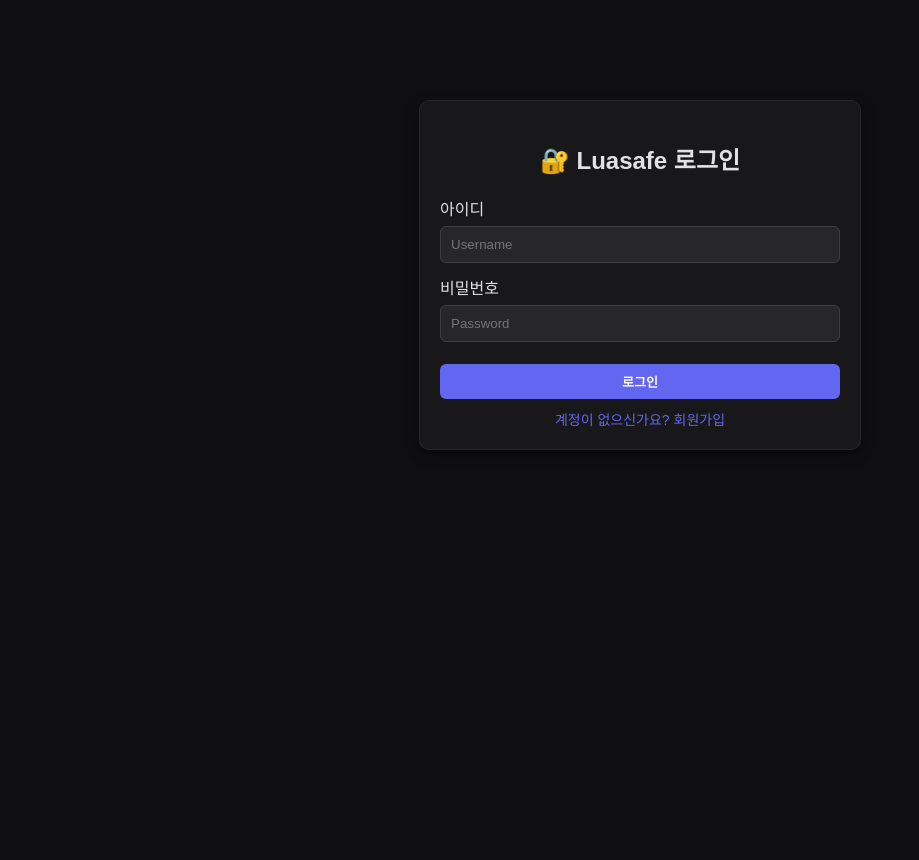
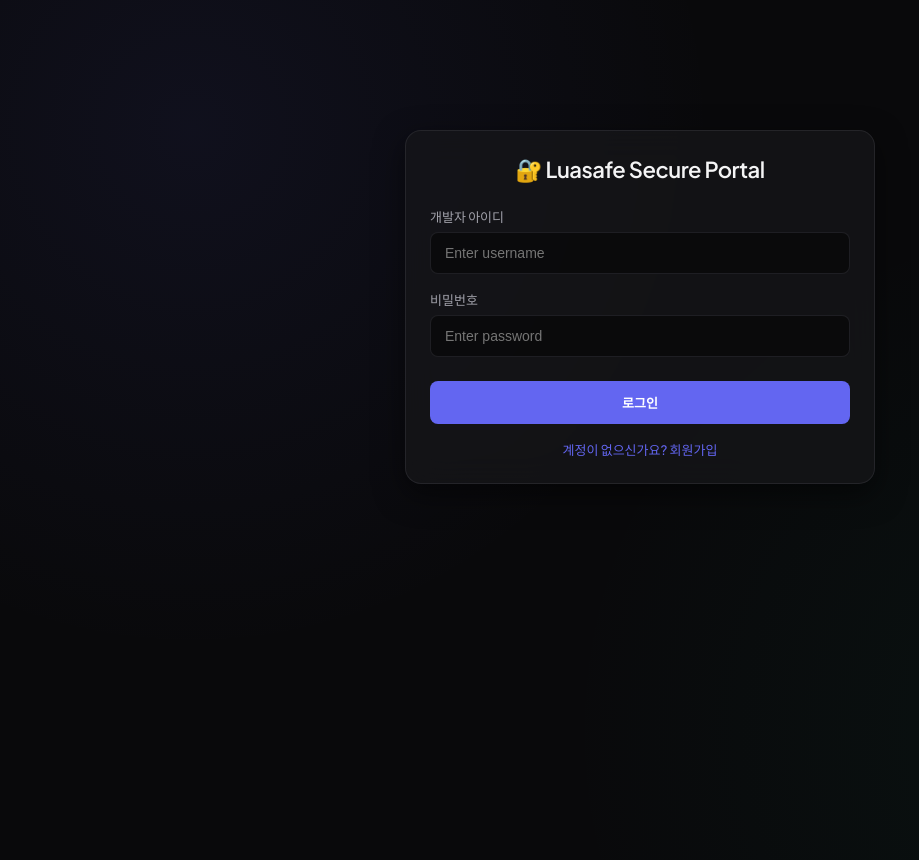
Before and after one commit to luasafedeveloper/luasafe-backend, a Flask app: page /admin in a window 1280 px wide. Shown: the whole page, without its empty margins (0-919 px from the left). Before the commit the page ends 450 px from the top, so only its background shows below. Run offline with Flask 3, Linux system fonts and the light colour scheme.

Commit message:
Update index.html

```diff
--- a/templates/admin/index.html
+++ b/templates/admin/index.html
@@ -3,74 +3,162 @@
 <head>
     <meta charset="UTF-8">
     <meta name="viewport" content="width=device-width, initial-scale=1.0">
-    <title>Luasafe Admin Dashboard</title>
+    <title>Luasafe — Enterprise Security & VM Dashboard</title>
+    <link href="https://fonts.googleapis.com/css2?family=Plus+Jakarta+Sans:wght@400;500;600;700&display=swap" rel="stylesheet">
     <style>
-        body { background-color: #0f0f12; color: #e1e1e6; font-family: sans-serif; margin: 0; padding: 20px; }
-        .container { max-width: 900px; margin: 0 auto; }
-        .card { background: #18181b; border: 1px solid #27272a; border-radius: 10px; padding: 20px; margin-bottom: 20px; box-shadow: 0 4px 12px rgba(0,0,0,0.5); }
-        input, textarea, select { width: 100%; padding: 10px; margin: 6px 0 12px 0; background: #27272a; border: 1px solid #3f3f46; border-radius: 6px; color: #fff; box-sizing: border-box; }
-        textarea { height: 150px; font-family: monospace; resize: vertical; }
-        button, label.btn-file { padding: 8px 12px; border: none; border-radius: 6px; font-weight: bold; cursor: pointer; font-size: 13px; display: inline-block; text-align: center; }
-        .btn-primary { background: #6366f1; color: white; }
-        .btn-danger { background: #ef4444; color: white; }
-        .btn-success { background: #10b981; color: white; }
-        .btn-warning { background: #f59e0b; color: white; }
-        .btn-file { background: #3f3f46; color: white; }
-        .button-group { display: flex; gap: 10px; margin-top: 5px; }
+        :root {
+            --bg-base: #09090b;
+            --bg-card: rgba(24, 24, 27, 0.7);
+            --border-color: rgba(63, 63, 70, 0.4);
+            --primary: #6366f1;
+            --primary-hover: #4f46e5;
+            --danger: #ef4444;
+            --success: #10b981;
+            --warning: #f59e0b;
+            --text-main: #f4f4f5;
+            --text-muted: #a1a1aa;
+        }
+
+        body {
+            background-color: var(--bg-base);
+            background-image: radial-gradient(circle at 15% 15%, rgba(99, 102, 241, 0.08) 0%, transparent 40%),
+                              radial-gradient(circle at 85% 85%, rgba(16, 185, 129, 0.05) 0%, transparent 40%);
+            color: var(--text-main);
+            font-family: 'Plus Jakarta Sans', sans-serif;
+            margin: 0;
+            padding: 30px 20px;
+            min-height: 100vh;
+        }
+
+        .container { max-width: 1000px; margin: 0 auto; }
+
+        .card {
+            background: var(--bg-card);
+            backdrop-filter: blur(16px);
+            border: 1px solid var(--border-color);
+            border-radius: 16px;
+            padding: 24px;
+            margin-bottom: 24px;
+            box-shadow: 0 10px 30px rgba(0, 0, 0, 0.5);
+            transition: transform 0.2s ease, border-color 0.2s ease;
+        }
+        .card:hover { border-color: rgba(99, 102, 241, 0.3); }
+
+        h2, h3 { margin-top: 0; font-weight: 600; letter-spacing: -0.5px; }
+        label { font-size: 13px; font-weight: 500; color: var(--text-muted); display: block; margin-bottom: 6px; }
+
+        input, textarea, select {
+            width: 100%;
+            padding: 12px 14px;
+            margin-bottom: 16px;
+            background: rgba(9, 9, 11, 0.8);
+            border: 1px solid var(--border-color);
+            border-radius: 8px;
+            color: var(--text-main);
+            font-size: 14px;
+            box-sizing: border-box;
+            transition: all 0.2s;
+        }
+        input:focus, textarea:focus, select:focus {
+            border-color: var(--primary);
+            outline: none;
+            box-shadow: 0 0 0 3px rgba(99, 102, 241, 0.15);
+        }
+        textarea { height: 180px; font-family: monospace; resize: vertical; }
+
+        button, label.btn-file {
+            padding: 10px 16px;
+            border: none;
+            border-radius: 8px;
+            font-weight: 600;
+            cursor: pointer;
+            font-size: 13px;
+            display: inline-flex;
+            align-items: center;
+            justify-content: center;
+            gap: 6px;
+            transition: all 0.2s;
+        }
+        button:active { transform: scale(0.98); }
+        .btn-primary { background: var(--primary); color: white; }
+        .btn-primary:hover { background: var(--primary-hover); }
+        .btn-danger { background: rgba(239, 68, 68, 0.15); color: #f87171; border: 1px solid rgba(239, 68, 68, 0.3); }
+        .btn-danger:hover { background: var(--danger); color: white; }
+        .btn-success { background: var(--success); color: white; }
+        .btn-success:hover { background: #059669; }
+        .btn-warning { background: rgba(245, 158, 11, 0.15); color: #fbbf24; border: 1px solid rgba(245, 158, 11, 0.3); }
+        .btn-warning:hover { background: var(--warning); color: black; }
+        .btn-file { background: rgba(63, 63, 70, 0.4); color: var(--text-main); border: 1px solid var(--border-color); }
+        .btn-file:hover { background: rgba(63, 63, 70, 0.7); }
+
+        .button-group { display: flex; gap: 12px; margin-top: 5px; }
         .button-group button, .button-group label { flex: 1; }
-        table { width: 100%; border-collapse: collapse; margin-top: 10px; font-size: 13px; }
-        th, td { border: 1px solid #27272a; padding: 8px; text-align: left; word-break: break-all; }
-        th { background: #202024; }
-        .auth-container { max-width: 400px; margin: 80px auto; }
+
+        table { width: 100%; border-collapse: separate; border-spacing: 0; margin-top: 12px; font-size: 13px; }
+        th, td { padding: 12px; text-align: left; border-bottom: 1px solid var(--border-color); }
+        th { background: rgba(24, 24, 27, 0.9); color: var(--text-muted); font-weight: 600; }
+        tr:hover td { background: rgba(255, 255, 255, 0.01); }
+
+        .auth-container { max-width: 420px; margin: 100px auto; animation: fadeIn 0.4s ease-out; }
         .hidden { display: none !important; }
-        .toggle-link { color: #6366f1; cursor: pointer; text-align: center; margin-top: 10px; display: block; font-size: 14px; }
+        .toggle-link { color: var(--primary); cursor: pointer; text-align: center; margin-top: 16px; display: block; font-size: 13px; font-weight: 500; }
+        .toggle-link:hover { text-decoration: underline; }
+
+        @keyframes fadeIn {
+            from { opacity: 0; transform: translateY(10px); }
+            to { opacity: 1; transform: translateY(0); }
+        }
+
+        .header-bar { display: flex; justify-content: space-between; align-items: center; margin-bottom: 24px; padding-bottom: 16px; border-bottom: 1px solid var(--border-color); }
     </style>
 </head>
 <body>
 
-    <!-- 로그인 / 회원가입 화면 -->
+    <!-- 고급 로그인 / 회원가입 화면 -->
     <div id="authView" class="auth-container card hidden">
-        <h2 id="authTitle" style="text-align: center; margin-bottom: 20px;">🔐 Luasafe 로그인</h2>
+        <h2 id="authTitle" style="text-align: center; margin-bottom: 24px; font-size: 22px;">🔐 Luasafe Secure Portal</h2>
 
         <div id="registerFields" class="hidden">
-            <label>라이센스 (초대 코드)</label>
+            <label>라이센스 초대 코드</label>
             <input type="text" id="regInvite" placeholder="LUASAFE-XXXX">
         </div>
 
-        <label>아이디</label>
-        <input type="text" id="authUsername" placeholder="Username">
+        <label>개발자 아이디</label>
+        <input type="text" id="authUsername" placeholder="Enter username">
 
         <label>비밀번호</label>
-        <input type="password" id="authPassword" placeholder="Password">
+        <input type="password" id="authPassword" placeholder="Enter password">
 
-        <button id="authBtn" class="btn-primary" style="width: 100%; margin-top: 10px;" onclick="handleAuth()">로그인</button>
+        <button id="authBtn" class="btn-primary" style="width: 100%; margin-top: 8px; padding: 12px;" onclick="handleAuth()">로그인</button>
         <span id="authToggleText" class="toggle-link" onclick="toggleAuthMode()">계정이 없으신가요? 회원가입</span>
     </div>
 
     <!-- 대시보드 화면 -->
-    <div id="dashboardView" class="hidden">
-        <div class="container" style="display: flex; justify-content: space-between; align-items: center; margin-bottom: 10px;">
-            <h2>🛠️ Luasafe Developer Dashboard</h2>
+    <div id="dashboardView" class="hidden container">
+        <div class="header-bar">
+            <div>
+                <h2 style="margin: 0; font-size: 22px;">🛠️ Luasafe Developer Studio</h2>
+                <span style="font-size: 13px; color: var(--text-muted);">Advanced VM Obfuscation & License Management</span>
+            </div>
             <button class="btn-danger" onclick="logout()">로그아웃</button>
         </div>
 
-        <div class="container">
         <!-- 스크립트 등록 카드 -->
         <div class="card">
-                <h3>스크립트 등록 및 수정</h3>
-                <label>스크립트 이름 (예: MyHub.lua)</label>
-                <input type="text" id="scriptName" placeholder="예: MyHub.lua">
+            <h3>스마트 스크립트 관리</h3>
+            <label>스크립트 식별 이름</label>
+            <input type="text" id="scriptName" placeholder="예: Hub_V1.lua">
 
-                <label>설명</label>
-                <input type="text" id="scriptDesc" placeholder="설명">
+            <label>스크립트 설명</label>
+            <input type="text" id="scriptDesc" placeholder="기능 요약 및 메모">
 
-                <label>-- 실행될 루아 코드 작성 또는 파일 업로드</label>
-                <textarea id="scriptCode" placeholder="-- 코드를 직접 입력하거나 우측 Upload File 버튼을 누르세요"></textarea>
+            <label>루아 소스 코드 (VM 자동 가상화 적용)</label>
+            <textarea id="scriptCode" placeholder="-- 루아 코드를 직접 입력하거나 파일을 업로드하세요"></textarea>
 
             <div class="button-group">
-                    <button class="btn-success" onclick="saveScript()">스크립트 저장</button>
+                <button class="btn-success" onclick="saveScript()">💾 스크립트 저장 및 암호화</button>
                 <label class="btn-file">
-                        📁 Upload File
+                    📁 파일 업로드
                     <input type="file" id="scriptFile" accept=".lua,.txt" style="display: none;" onchange="handleFileSelect(event)">
                 </label>
             </div>
@@ -78,35 +166,40 @@
 
         <!-- 키 생성 카드 -->
         <div class="card">
-                <h3>키 생성</h3>
-                <label>연동할 스크립트 선택</label>
+            <h3>라이센스 키 발급</h3>
+            <div style="display: grid; grid-template-columns: 2fr 1fr 1fr; gap: 12px;">
+                <div>
+                    <label>연동할 스크립트</label>
                     <select id="genScriptName">
-                    <option value="">-- 스크립트를 선택하세요 --</option>
+                        <option value="">-- 스크립트 선택 --</option>
                     </select>
-
-                <label>기간</label>
+                </div>
+                <div>
+                    <label>기간 단위</label>
                     <select id="genDuration">
                         <option value="Hours">시간 (Hours)</option>
                         <option value="Days">일 (Days)</option>
                         <option value="Lifetime">평생 (Lifetime)</option>
                     </select>
-
+                </div>
+                <div>
+                    <label>수량/시간 값</label>
                     <input type="number" id="genAmount" value="24">
-
-                <button class="btn-success" style="width: 100%;" onclick="generateKey()">키 생성하기</button>
+                </div>
+            </div>
+            <button class="btn-success" style="width: 100%; margin-top: 8px;" onclick="generateKey()">⚡ 시큐어 키 발급하기</button>
         </div>
 
         <!-- 스크립트 목록 -->
         <div class="card">
-                <h3>등록된 내 스크립트 목록</h3>
-                <div id="scriptList">불러오는 중...</div>
+            <h3>등록된 스크립트 목록</h3>
+            <div id="scriptList" style="overflow-x: auto;">불러오는 중...</div>
         </div>
 
         <!-- 키 목록 -->
         <div class="card">
-                <h3>발급된 키 관리 (HWID / IP 분리)</h3>
-                <div id="keyList">불러오는 중...</div>
-            </div>
+            <h3>발급된 키 관리 (HWID / IP 모니터링)</h3>
+            <div id="keyList" style="overflow-x: auto;">불러오는 중...</div>
         </div>
     </div>
 
@@ -135,11 +228,11 @@
         isRegisterMode = !isRegisterMode;
         if (isRegisterMode) {
             document.getElementById('authTitle').innerText = '📝 Luasafe 회원가입';
-            document.getElementById('authBtn').innerText = '회원가입 하기';
+            document.getElementById('authBtn').innerText = '가입 완료하기';
             document.getElementById('registerFields').classList.remove('hidden');
             document.getElementById('authToggleText').innerText = '이미 계정이 있으신가요? 로그인';
         } else {
-            document.getElementById('authTitle').innerText = '🔐 Luasafe 로그인';
+            document.getElementById('authTitle').innerText = '🔐 Luasafe Secure Portal';
             document.getElementById('authBtn').innerText = '로그인';
             document.getElementById('registerFields').classList.add('hidden');
             document.getElementById('authToggleText').innerText = '계정이 없으신가요? 회원가입';
@@ -163,9 +256,7 @@
             });
             let data = await res.json();
             alert(data.message);
-            if (data.success) {
-                toggleAuthMode();
-            }
+            if (data.success) toggleAuthMode();
         } else {
             let res = await fetch('/api/admin/login', {
                 method: 'POST',
@@ -187,7 +278,7 @@
         let reader = new FileReader();
         reader.onload = function(e) {
             document.getElementById('scriptCode').value = e.target.result;
-            alert("파일이 로드되어 소스 코드 칸에 입력되었습니다! '스크립트 저장'을 눌러주세요.");
+            alert("파일 소스가 성공적으로 로드되었습니다.");
         };
         reader.readAsText(file);
     }
@@ -197,11 +288,11 @@
         if (sRes.status === 401) { checkSession(); return; }
         let sData = await sRes.json();
 
-        let sHtml = "<table><tr><th>이름</th><th>설명</th><th>상태</th><th>액션</th></tr>";
-        let dropdownHtml = '<option value="">-- 스크립트를 선택하세요 --</option>';
+        let sHtml = "<table><tr><th>이름</th><th>설명</th><th>상태</th><th>관리</th></tr>";
+        let dropdownHtml = '<option value="">-- 스크립트 선택 --</option>';
 
         sData.forEach(s => {
-            sHtml += `<tr><td>${s.name}</td><td>${s.description || '-'}</td><td>${s.active ? '활성' : '비활성'}</td><td><button class="btn-danger" onclick="deleteScript(${s.id})">삭제</button></td></tr>`;
+            sHtml += `<tr><td><b>${s.name}</b></td><td>${s.description || '-'}</td><td><span style="color:${s.active?'var(--success)':'var(--danger)'}">${s.active ? '● 활성' : '○ 비활성'}</span></td><td><button class="btn-danger" onclick="deleteScript(${s.id})">삭제</button></td></tr>`;
             dropdownHtml += `<option value="${s.name}">${s.name}</option>`;
         });
         sHtml += "</table>";
@@ -211,21 +302,22 @@
         let kRes = await fetch('/api/admin/keys');
         let kData = await kRes.json();
 
-        // 💡 HWID와 IP 칸을 완전히 분리한 테이블 컬럼 구조
-        let kHtml = "<table><tr><th>키</th><th>스크립트</th><th>만료시간</th><th>HWID</th><th>IP 주소</th><th>실행</th><th>관리</th></tr>";
+        let kHtml = "<table><tr><th>시큐어 키</th><th>연동 스크립트</th><th>만료 시간</th><th>HWID</th><th>IP 주소</th><th>실행 횟수</th><th>관리</th></tr>";
         kData.forEach(k => {
-            let ipVal = (k.ip && k.ip !== '지정 안됨') ? k.ip : '<span style="color:#71717a;">미등록</span>';
+            let ipVal = (k.ip && k.ip !== '지정 안됨') ? k.ip : '<span style="color:var(--text-muted);">미등록</span>';
             kHtml += `<tr>
-                <td>${k.key}</td>
+                <td><code style="color:var(--primary);">${k.key}</code></td>
                 <td>${k.script_name || '-'}</td>
                 <td>${k.expiry}</td>
-                <td><small>${k.hwid}</small></td>
+                <td><small style="font-family:monospace;">${k.hwid}</small></td>
                 <td><small>${ipVal}</small></td>
-                <td>${k.execs}</td>
+                <td><b>${k.execs}회</b></td>
                 <td>
-                    <button class="btn-danger" onclick="deleteKey(${k.id})">삭제</button>
-                    <button class="btn-primary" onclick="resetHwid(${k.id})">HWID초기화</button>
-                    <button class="btn-warning" onclick="resetIp(${k.id})">IP초기화</button>
+                    <div style="display:flex; gap:6px;">
+                        <button class="btn-danger" style="padding:6px 10px;" onclick="deleteKey(${k.id})">삭제</button>
+                        <button class="btn-primary" style="padding:6px 10px;" onclick="resetHwid(${k.id})">HWID초기화</button>
+                        <button class="btn-warning" style="padding:6px 10px;" onclick="resetIp(${k.id})">IP초기화</button>
+                    </div>
                 </td>
             </tr>`;
         });
@@ -245,10 +337,10 @@
             headers: {'Content-Type': 'application/json'},
             body: JSON.stringify({name, description, lua_code: luaCode})
         });
-        if (res.status === 401) { alert("로그인이 만료되었습니다."); checkSession(); return; }
+        if (res.status === 401) { checkSession(); return; }
         let data = await res.json();
         if (data.success) {
-            alert("스크립트가 안전하게 저장되었습니다!");
+            alert("스크립트가 가상화 엔진에 등록되었습니다.");
             loadData();
         } else {
             alert(data.message);
@@ -256,7 +348,7 @@
     }
 
     async function deleteScript(id) {
-        if (!confirm("정말 삭제하시겠습니까?")) return;
+        if (!confirm("정말 이 스크립트를 삭제하시겠습니까?")) return;
         await fetch('/api/admin/scripts/delete', {
             method: 'POST',
             headers: {'Content-Type': 'application/json'},
@@ -277,10 +369,10 @@
             headers: {'Content-Type': 'application/json'},
             body: JSON.stringify({script_name, duration_type, amount})
         });
-        if (res.status === 401) { alert("로그인이 만료되었습니다."); checkSession(); return; }
+        if (res.status === 401) { checkSession(); return; }
         let data = await res.json();
         if (data.success) {
-            alert("키 생성 성공: " + data.key);
+            alert("키 발급 성공:\n" + data.key);
             loadData();
         } else {
             alert(data.message);
@@ -288,7 +380,7 @@
     }
 
     async function deleteKey(id) {
-        if (!confirm("정말 이 키를 삭제하시겠습니까?")) return;
+        if (!confirm("정말 이 키를 폐기하시겠습니까?")) return;
         await fetch('/api/admin/keys/delete', {
             method: 'POST',
             headers: {'Content-Type': 'application/json'},
```
Lines whose indentation alone changed are shown as unchanged.
